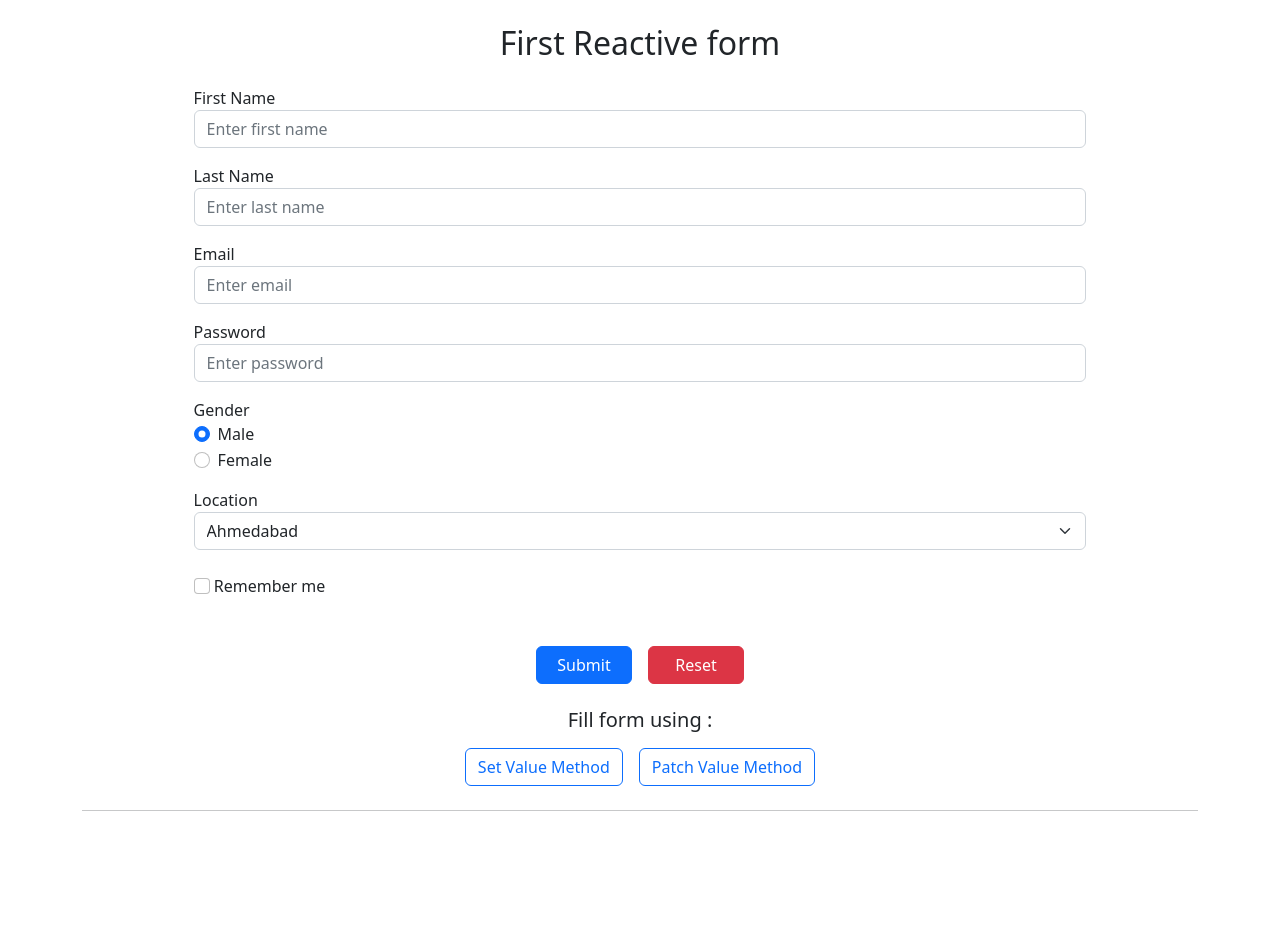
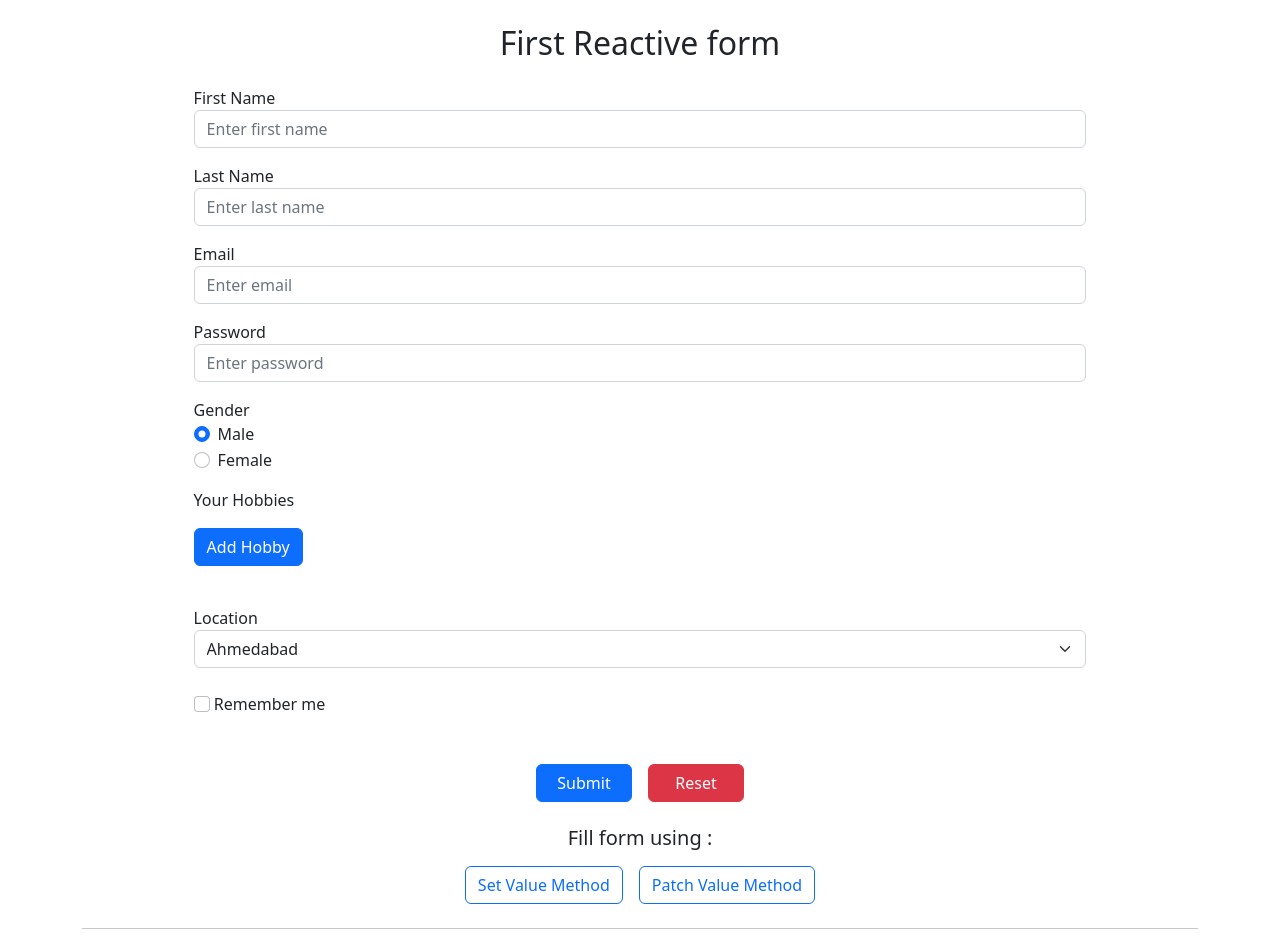
Before and after one commit to Helly-Panchal/angular-training, an Angular app: page /products in a window 1280 px wide. Before the commit the page ends 827 px from the top, so only its background shows below. Built offline with nearby package versions, Linux system fonts and the light colour scheme.

Commit message:
Added FormArray for creating dynamic controls

```diff
--- a/src/app/reactive-form-demo/reactive-form/reactive-form.component.html
+++ b/src/app/reactive-form-demo/reactive-form/reactive-form.component.html
@@ -72,6 +72,18 @@
       </div>
     </div>
 
+    <!-- hobbies -->
+    <div formArrayName="hobbies">
+      <p class="mt-3">Your Hobbies</p>
+      <button class="btn btn-primary" type=" button" (click)="addHobby()">Add Hobby</button>
+      <div class="form-group" *ngFor="let hobby of getHobby(); let i = index">
+        <div class="col-sm-10">
+          <input type="text" class="form-control mt-2" [formControlName]="i">
+        </div>
+      </div>
+    </div>
+    <br>
+
     <!-- location -->
     <div class="form-group mt-3">
       <div class="col-sm-offset-2 col-sm-10 w-100">
--- a/src/app/reactive-form-demo/reactive-form/reactive-form.component.ts
+++ b/src/app/reactive-form-demo/reactive-form/reactive-form.component.ts
@@ -1,5 +1,5 @@
 import { Component, OnInit } from '@angular/core';
-import { FormControl, FormGroup, Validators } from '@angular/forms';
+import { FormArray, FormControl, FormGroup, Validators } from '@angular/forms';
 
 @Component({
   selector: 'app-reactive-form',
@@ -25,10 +25,20 @@ export class ReactiveFormComponent implements OnInit {
       gender: new FormControl('Male'),
       location: new FormControl('AHD'),
       remember: new FormControl(null),
+      hobbies: new FormArray([]),
     });
   }
 
   public onSubmit(): void {
     console.log('form:', this.firstReactiveForm);
   }
+
+  public addHobby(): void {
+    const formControl = new FormControl(null, Validators.required);
+    (<FormArray>this.firstReactiveForm.get('hobbies')).push(formControl);
+  }
+
+  public getHobby() {
+    return (<FormArray>this.firstReactiveForm.get('hobbies')).controls;
+  }
 }
```
